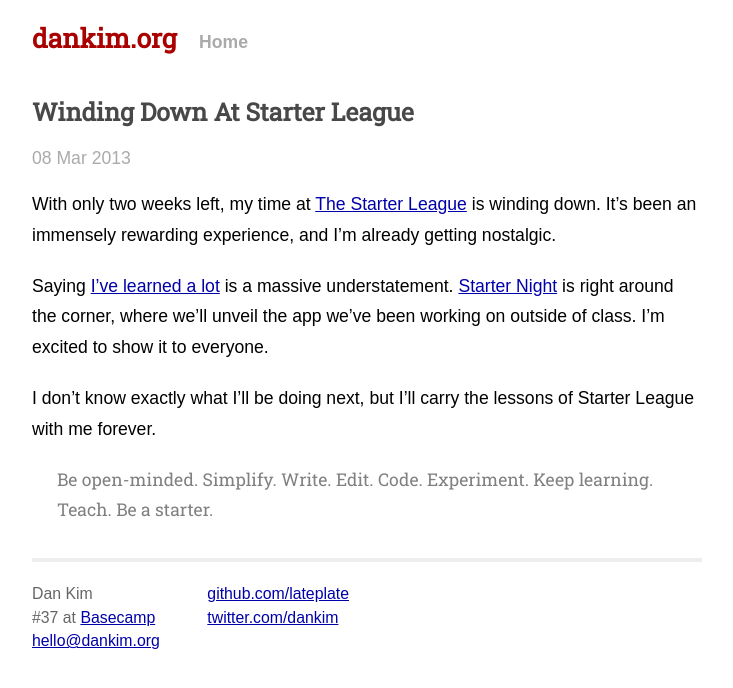
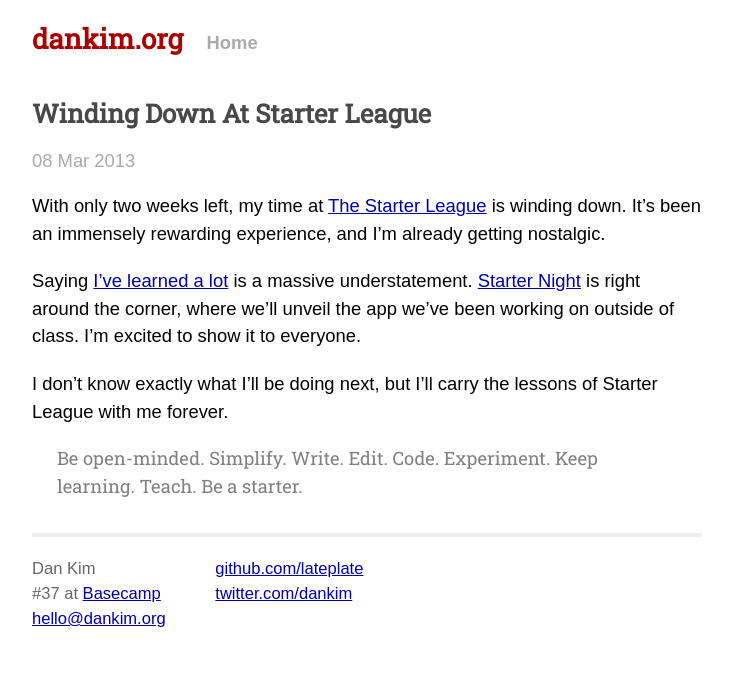
Before and after one commit to lateplate/lateplate.github.io, a Jekyll site: the page built from _posts/2013-03-08-winding-down-at-starter-league.md, in a window 1280 px wide. Shown: the top 688 px of the page, without its empty margins (273-1006 px from the left). Built offline with Jekyll 4.4.1, drawn with Linux system fonts in a browser that asks for light colours; some web fonts are replaced; Markdown is read by kramdown in place of the engine named in the settings.

Commit message:
Font tweaks

```diff
--- a/css/main.css
+++ b/css/main.css
@@ -121,7 +121,7 @@ blockquote {
 
 .post {
   font-size: 1em;
-  line-height: 1.5em;
+  line-height: 1.25em;
 }
 
 .post li {
@@ -172,11 +172,11 @@ blockquote {
 @media all and (min-width: 670px) {
   .site {
     width: 670px;
-    font-size: 1.1em;
+    font-size: 1.15em;
   }
 
   .post {
-    line-height: 1.75em;
+    line-height: 1.5em;
   }
 
   .post p {
```
